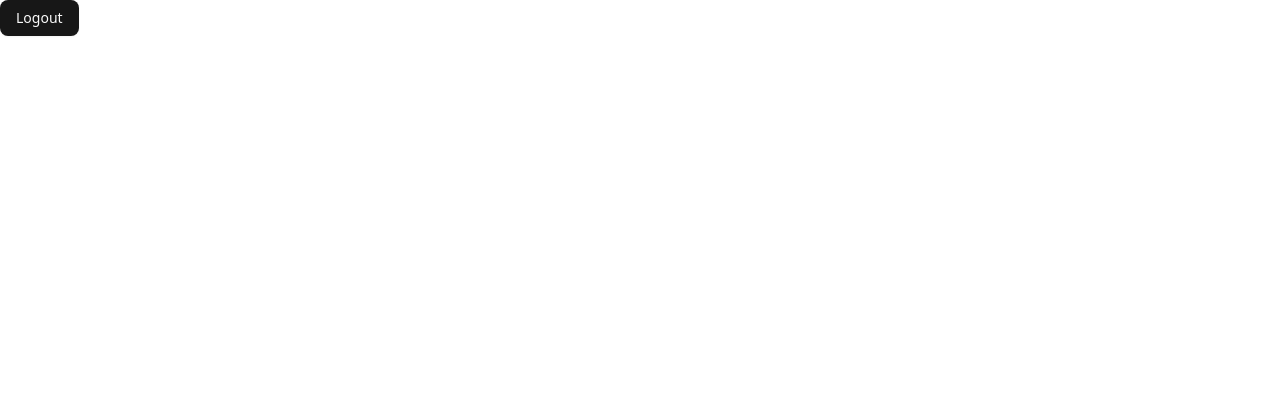
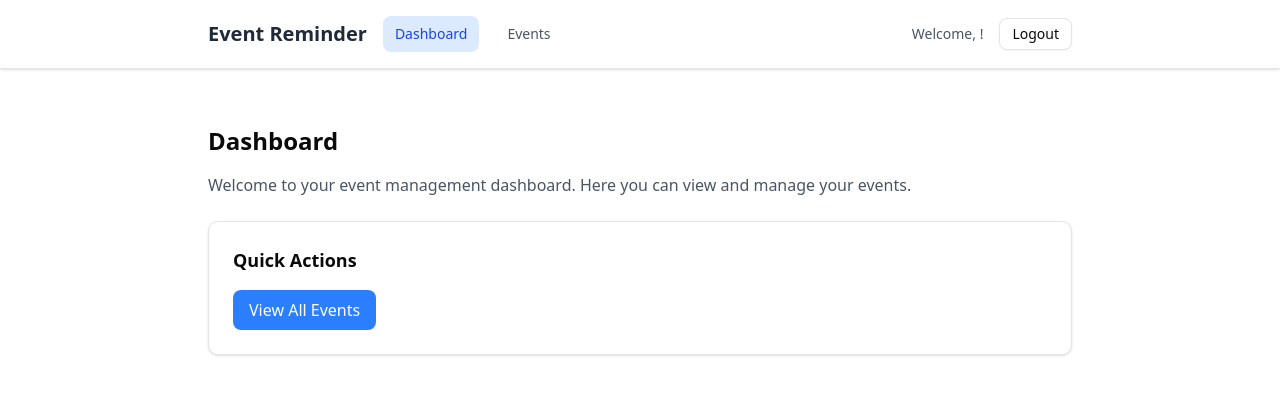
Before and after one commit to Lopez-JhonLay/event-reminder-frontend, a React (Vite) app: page /dashboard in a window 1280 px wide. Shown: the top 394 px of the page. Built offline with nearby package versions, Linux system fonts and the light colour scheme; sample sign-in values are in the browser's storage.

Commit message:
add events page and update dashboard with navigation links

```diff
--- a/src/App.jsx
+++ b/src/App.jsx
@@ -3,6 +3,7 @@ import { BrowserRouter, Routes, Route, Navigate } from "react-router-dom";
 import Register from "./pages/Register";
 import Login from "./pages/Login";
 import Dashboard from "./pages/Dashboard";
+import Events from "./pages/Events";
 
 import { ProtectedRoute, PublicRoute } from "./components/RouteGuard";
 
@@ -38,6 +39,14 @@ function App() {
 						</ProtectedRoute>
 					}
 				/>
+				<Route
+					path="/events"
+					element={
+						<ProtectedRoute>
+							<Events />
+						</ProtectedRoute>
+					}
+				/>
 				{/* Default route - redirect based on authentication status */}
 				<Route
 					path="/"
--- /dev/null
+++ b/src/components/Header.jsx
@@ -0,0 +1,75 @@
+import { Button } from "@/components/ui/button";
+import { Link, useNavigate, useLocation } from "react-router-dom";
+import api from "@/api/axios";
+import useAuthStore from "@/store/auth";
+
+function Header() {
+	const navigate = useNavigate();
+	const location = useLocation();
+	const logout = useAuthStore((state) => state.logout);
+	const user = useAuthStore((state) => state.user);
+
+	const handleLogout = async () => {
+		try {
+			const response = await api.post("/logout");
+			console.log("Logout successful:", response.data);
+			logout();
+			navigate("/login");
+		} catch (error) {
+			console.error("Logout failed:", error);
+			// Still logout locally even if server request fails
+			logout();
+			navigate("/login");
+		}
+	};
+
+	return (
+		<header className="bg-white shadow-sm border-b">
+			<div className="max-w-4xl mx-auto px-4 py-4">
+				<div className="flex justify-between items-center">
+					<div className="flex items-center space-x-4">
+						<h1 className="text-xl font-bold text-gray-800">Event Reminder</h1>
+						<nav className="flex space-x-4">
+							<Link
+								to="/dashboard"
+								className={`px-3 py-2 rounded-md text-sm font-medium transition-colors ${
+									location.pathname === "/dashboard"
+										? "bg-blue-100 text-blue-700"
+										: "text-gray-600 hover:text-gray-900 hover:bg-gray-100"
+								}`}
+							>
+								Dashboard
+							</Link>
+							<Link
+								to="/events"
+								className={`px-3 py-2 rounded-md text-sm font-medium transition-colors ${
+									location.pathname === "/events"
+										? "bg-blue-100 text-blue-700"
+										: "text-gray-600 hover:text-gray-900 hover:bg-gray-100"
+								}`}
+							>
+								Events
+							</Link>
+						</nav>
+					</div>
+					<div className="flex items-center space-x-4">
+						{user && (
+							<span className="text-sm text-gray-600">
+								Welcome, {user.first_name}!
+							</span>
+						)}
+						<Button
+							onClick={handleLogout}
+							variant="outline"
+							size="sm"
+						>
+							Logout
+						</Button>
+					</div>
+				</div>
+			</div>
+		</header>
+	);
+}
+
+export default Header;
--- a/src/pages/Dashboard.jsx
+++ b/src/pages/Dashboard.jsx
@@ -1,32 +1,28 @@
-import { Button } from "@/components/ui/button";
-
-import api from "@/api/axios";
-
-import { useNavigate } from "react-router-dom";
-
-import useAuthStore from "@/store/auth";
+import { Link } from "react-router-dom";
+import Header from "@/components/Header";
 
 function Dashboard() {
-	const navigate = useNavigate();
-	const logout = useAuthStore((state) => state.logout);
-
-	const handleLogout = async () => {
-		try {
-			const response = await api.post("/logout");
-			console.log("Logout successful:", response.data);
-			logout();
-			navigate("/login");
-		} catch (error) {
-			console.error("Logout failed:", error);
-			// Still logout locally even if server request fails
-			logout();
-			navigate("/login");
-		}
-	};
-
 	return (
 		<div>
-			<Button onClick={handleLogout}>Logout</Button>
+			<Header />
+			<div className="max-w-4xl mx-auto mt-10 p-4">
+				<h1 className="text-2xl font-bold mb-4">Dashboard</h1>
+				<p className="text-gray-600 mb-6">
+					Welcome to your event management dashboard. Here you can view and
+					manage your events.
+				</p>
+				<div className="bg-white p-6 rounded-lg shadow-sm border">
+					<h2 className="text-lg font-semibold mb-4">Quick Actions</h2>
+					<div className="space-y-3">
+						<Link
+							to="/events"
+							className="inline-block bg-blue-500 text-white px-4 py-2 rounded-md hover:bg-blue-600 transition-colors"
+						>
+							View All Events
+						</Link>
+					</div>
+				</div>
+			</div>
 		</div>
 	);
 }
--- /dev/null
+++ b/src/pages/Events.jsx
@@ -0,0 +1,67 @@
+import { useState, useEffect } from "react";
+import api from "@/api/axios";
+import useAuthStore from "@/store/auth";
+import { Button } from "@/components/ui/button";
+import Header from "@/components/Header";
+
+function Events() {
+	const [events, setEvents] = useState([]);
+	const [loading, setLoading] = useState(true);
+	const user = useAuthStore((state) => state.user);
+
+	const fetchEvents = async () => {
+		try {
+			const response = await api.get("/events");
+			console.log("API Response:", response.data.events);
+			// Ensure we always set an array
+			const eventsData = response.data.events;
+			setEvents(eventsData);
+		} catch (error) {
+			console.error("Failed to fetch events:", error);
+			setEvents([]);
+		} finally {
+			setLoading(false);
+		}
+	};
+
+	useEffect(() => {
+		if (user) {
+			fetchEvents();
+		}
+	}, [user]);
+	return (
+		<div>
+			<Header />
+			<div className="max-w-4xl mx-auto mt-10 p-4">
+				<div className="flex justify-between items-center mb-4">
+					<h2 className="text-xl font-semibold">Your Events</h2>
+					<Button>Add Event</Button>
+				</div>
+
+				{loading ? (
+					<p>Loading events...</p>
+				) : events.length === 0 ? (
+					<p>No events yet.</p>
+				) : (
+					<ul className="space-y-4">
+						{events.map((event) => (
+							<li
+								key={event.id}
+								className="p-4 border rounded-lg"
+							>
+								<h3 className="font-semibold text-lg">{event.title}</h3>
+								<p className="text-sm text-gray-600">{event.description}</p>
+								<p className="text-sm mt-1">📅 {event.event_date}</p>
+								<p className="text-sm mt-1">
+									⏰ {event.start_time} - {event.end_time}
+								</p>
+							</li>
+						))}
+					</ul>
+				)}
+			</div>
+		</div>
+	);
+}
+
+export default Events;
```
